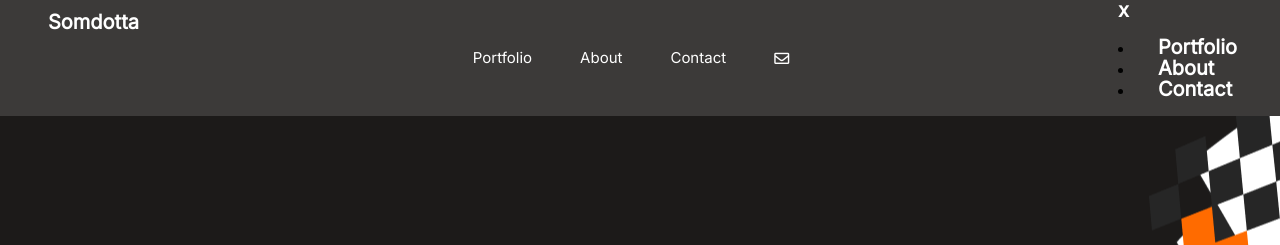
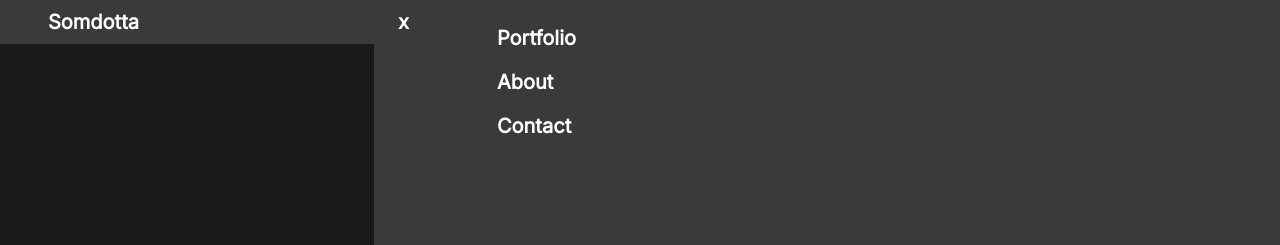
Before and after one commit to Somdotta07/Portfolio, a plain HTML site: page index.html in a window 1280 px wide. Shown: the top 245 px of the page. Drawn offline with Linux system fonts and the light colour scheme.

Commit message:
Add styling to navbar

```diff
--- a/script.js
+++ b/script.js
@@ -1,5 +1,5 @@
 let hamburger = document.querySelector('.menu');
-let toolbar =document.getElementById('mobile-menu');
+let toolbar =document.getElementById('.mobile-menu');
 
 hamburger.addEventListener('click',()=>{
     toolbar.classList.remove('display-none');
@@ -13,6 +13,6 @@ let links = document.querySelectorAll('.menu-links');
 
 for (let i=0; i<links.length ; i++){
     links[i].addEventListener('click',()=>{
-        toolbar.classList.add('display-none');
+        toolbar.classList.add('mobile-menu');
     });
 }
--- a/style.css
+++ b/style.css
@@ -29,11 +29,42 @@ body {
   padding: 12px 24px;
 }
 
+
+
 .menu {
   margin-top: 20px;
   width: 18px;
   height: 12px;
   color: #fff;
+}
+
+header .mobile-menu {
+  display: flex;
+  position: fixed;
+  width: 100%;
+  height: 100vh;
+  margin-left: 350px;
+  background-color: #3c3a39;
+}
+
+header .mobile-menu .close {
+  display: flex;
+  justify-content: flex-end;
+}
+
+header .mobile-menu ul li {
+  font-family: 'Inter', sans-serif;
+  font-style: normal;
+  font-weight: bold;
+  font-size: 32px;
+  line-height: 44px;
+  display: flex;
+  align-items: center;
+  color: #fff5e1;
+}
+
+header a {
+  text-decoration: none;
 }
 
 .container {
@@ -550,7 +581,7 @@ hr {
 
 /* -----ipad Version-------------------------- */
 @media only screen and (min-width: 600px) {
-  .tool-bar .right {
+  .right {
     display: none;
   }
 
```
